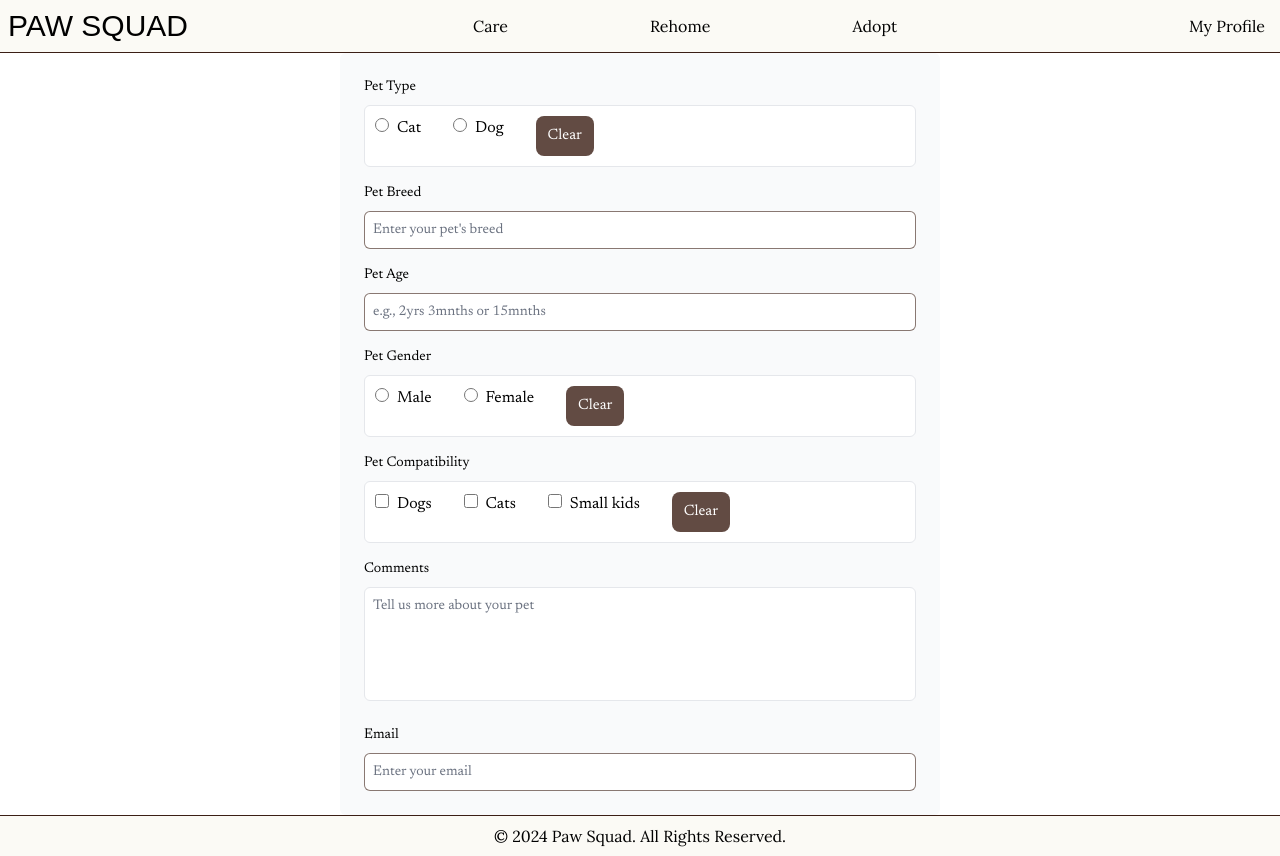
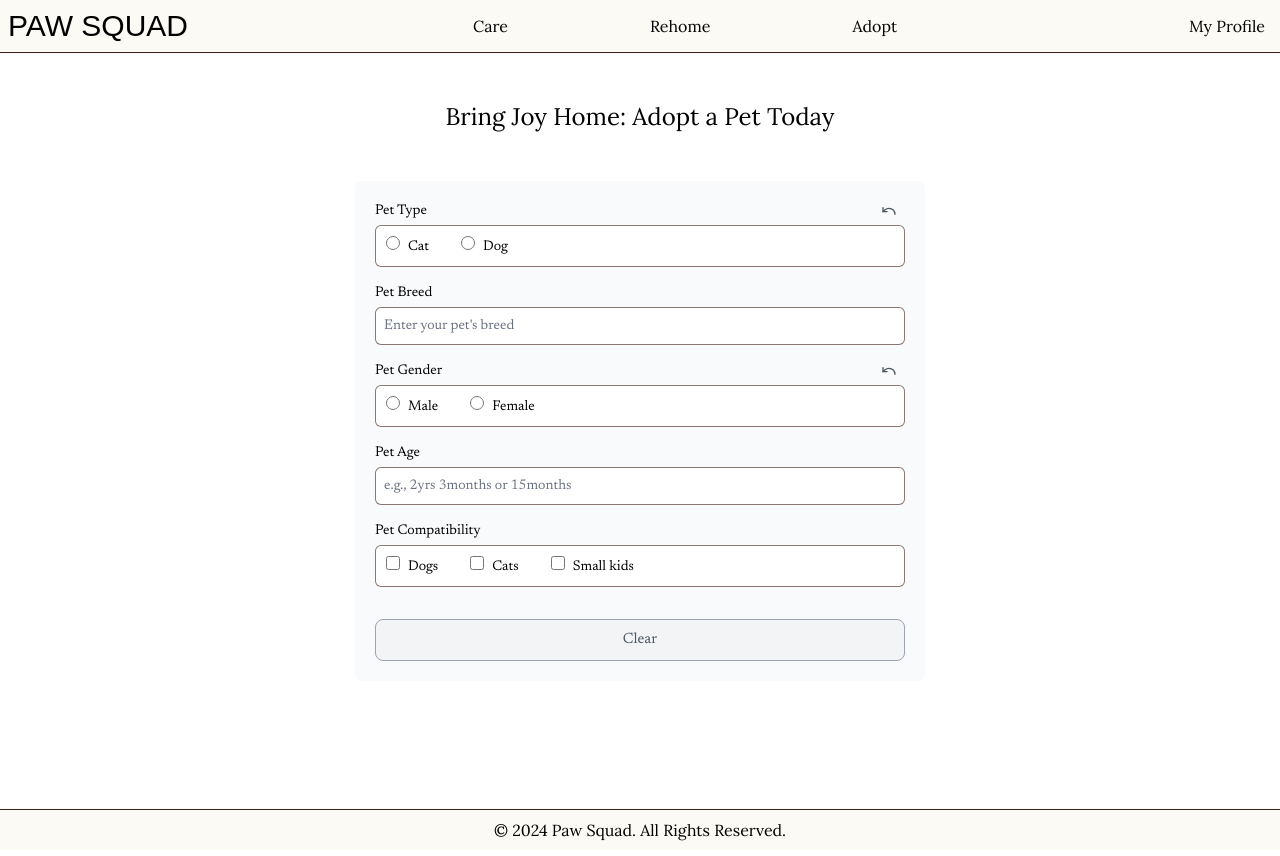
Before and after one commit to barbaraeguche/pawsitive, a Next.js app: page /adopt in a window 1280 px wide. Built offline with nearby package versions, Linux system fonts and the light colour scheme; a web font is replaced by a local one.

Commit message:
almost done with the ui for the everything minus account page, 4:45am chrsitmas morning

```diff
--- a/src/ui/adopt/adopt-form.tsx
+++ b/src/ui/adopt/adopt-form.tsx
@@ -1,30 +1,33 @@
 'use client'; // once submitted, cannot be changed
 
+import Headings from '@/components/headings';
+import ClearButton from '@/ui/adopt/clear-button';
 
 import Input from '@/ui/input';
-import ClearButton from '@/ui/adopt/clear-button';
+import Button from '@/ui/button';
 
 export default function Form() {
 	return (
+		<div className="mx-auto max-w-[600px] !mt-12 !mb-32 space-y-12">
+			<Headings title="Bring Joy Home: Adopt a Pet Today" />
 			<form>
-			<div className="rounded-md bg-gray-50 p-4 md:p-6 mx-auto w-[95%] max-w-[600px] space-y-4">
+				<div className="rounded-lg bg-gray-50 p-3 md:p-5 w-[95%] mx-auto space-y-4">
 					{/* pet type */}
 					<fieldset>
-					<legend className="mb-2 block text-sm font-medium">
-						Pet Type
-					</legend>
-					<div className="flex gap-x-8 rounded-md border border-gray-200 bg-white p-2.5">
+						<div className="mt-0 flex justify-between">
+							<legend className="mb-1 block text-sm">Pet Type</legend>
+							<ClearButton selector="input[name='type']" />
+						</div>
+						<div className="flex gap-x-8 rounded-md border border-brown-80 bg-white px-2.5 py-2">
 							{/* cat */}
 							<div>
 								<input id="cat"
 								       name="type"
 								       type="radio"
 								       value="cat"
-							       className="size-3.5 cursor-pointer border-gray-300 bg-gray-100 focus-visible:ring-2 accent-blue-700"
+								       className="size-3.5 cursor-pointer accent-celeste"
 								/>
-							<label htmlFor="cat" className="ml-2 cursor-pointer">
-								Cat
-							</label>
+								<label htmlFor="cat" className="text-sm ml-2 cursor-pointer">Cat</label>
 							</div>
 
 							{/* dog */}
@@ -33,60 +36,38 @@ export default function Form() {
 								       name="type"
 								       type="radio"
 								       value="dog"
-							       className="size-3.5 cursor-pointer border-gray-300 bg-gray-100 focus-visible:ring-2 accent-blue-700"
+								       className="size-3.5 cursor-pointer accent-celeste"
 								/>
-							<label htmlFor="dog" className="ml-2 cursor-pointer">
-								Dog
-							</label>
+								<label htmlFor="dog" className="text-sm ml-2 cursor-pointer">Dog</label>
 							</div>
-
-						<ClearButton selector="input[name='type']" />
 						</div>
 					</fieldset>
 
 					{/* pet breed */}
 					<div>
-					<label htmlFor="breed"
-					       className="mb-2 block text-sm font-medium"
-					>
-						Pet Breed
-					</label>
+						<label htmlFor="breed" className="mb-1 block text-sm">Pet Breed</label>
 						<Input id="breed"
 						       name="breed"
 						       placeholder="Enter your pet's breed"
 						/>
 					</div>
 
-				{/* pet age - consider two inputs, one for year, the other for months */}
-				<div>
-					<label htmlFor="age"
-					       className="mb-2 block text-sm font-medium"
-					>
-						Pet Age
-					</label>
-					<Input id="age"
-					       name="age"
-					       placeholder="e.g., 2yrs 3mnths or 15mnths"
-					/>
-				</div>
-
 					{/* pet gender */}
 					<fieldset>
-					<legend className="mb-2 block text-sm font-medium">
-						Pet Gender
-					</legend>
-					<div className="flex gap-x-8 rounded-md border border-gray-200 bg-white p-2.5">
+						<div className="!mt-0 flex justify-between">
+							<legend className="mb-1 block text-sm">Pet Gender</legend>
+							<ClearButton selector="input[name='gender']" />
+						</div>
+						<div className="flex gap-x-8 rounded-md border border-brown-80 bg-white px-2.5 py-2">
 							{/* male */}
 							<div>
 								<input id="male"
 								       name="gender"
 								       type="radio"
 								       value="male"
-							       className="size-3.5 cursor-pointer border-gray-300 bg-gray-100 focus-visible:ring-2 accent-blue-700"
+								       className="size-3.5 cursor-pointer accent-celeste"
 								/>
-							<label htmlFor="male" className="ml-2 cursor-pointer">
-								Male
-							</label>
+								<label htmlFor="male" className="text-sm ml-2 cursor-pointer">Male</label>
 							</div>
 
 							{/* female */}
@@ -95,34 +76,35 @@ export default function Form() {
 								       name="gender"
 								       type="radio"
 								       value="female"
-							       className="size-3.5 cursor-pointer border-gray-300 bg-gray-100 focus-visible:ring-2 accent-blue-700"
+								       className="size-3.5 cursor-pointer accent-celeste"
 								/>
-							<label htmlFor="female" className="ml-2 cursor-pointer">
-								Female
-							</label>
+								<label htmlFor="female" className="text-sm ml-2 cursor-pointer">Female</label>
 							</div>
-
-						<ClearButton selector="input[name='gender']" />
 						</div>
 					</fieldset>
 
+					{/* pet age */}
+					<div>
+						<label htmlFor="age" className="mb-1 block text-sm">Pet Age</label>
+						<Input id="age"
+						       name="age"
+						       placeholder="e.g., 2yrs 3months or 15months"
+						/>
+					</div>
+
 					{/* pet compatibility */}
 					<fieldset>
-					<legend className="mb-2 block text-sm font-medium">
-						Pet Compatibility
-					</legend>
-					<div className="grid grid-cols-2 md:flex md:gap-x-8 rounded-md border border-gray-200 bg-white p-2.5">
+						<legend className="mb-1 block text-sm">Pet Compatibility</legend>
+						<div className="grid grid-cols-2 sm:flex sm:gap-x-8 rounded-md border border-brown-80 bg-white px-2.5 py-2">
 							{/* dogs */}
 							<div>
 								<input id="dogs"
 								       name="compatibility"
 								       type="checkbox"
 								       value="dogs"
-							       className="size-3.5 cursor-pointer border-gray-300 bg-gray-100 focus-visible:ring-2 accent-blue-700"
+								       className="size-3.5 cursor-pointer accent-celeste"
 								/>
-							<label htmlFor="dogs" className="ml-2 cursor-pointer">
-								Dogs
-							</label>
+								<label htmlFor="dogs" className="text-sm ml-2 cursor-pointer">Dogs</label>
 							</div>
 
 							{/* cats */}
@@ -131,11 +113,9 @@ export default function Form() {
 								       name="compatibility"
 								       type="checkbox"
 								       value="cats"
-							       className="size-3.5 cursor-pointer border-gray-300 bg-gray-100 focus-visible:ring-2 accent-blue-700"
+								       className="size-3.5 cursor-pointer accent-celeste"
 								/>
-							<label htmlFor="cats" className="ml-2 cursor-pointer">
-								Cats
-							</label>
+								<label htmlFor="cats" className="text-sm ml-2 cursor-pointer">Cats</label>
 							</div>
 
 							{/* small kids */}
@@ -144,46 +124,22 @@ export default function Form() {
 								       name="compatibility"
 								       type="checkbox"
 								       value="small kids"
-							       className="size-3.5 cursor-pointer border-gray-300 bg-gray-100 focus-visible:ring-2 accent-blue-700"
+								       className="size-3.5 cursor-pointer accent-celeste"
 								/>
-							<label htmlFor="small kids" className="ml-2 cursor-pointer">
-								Small kids
-							</label>
+								<label htmlFor="small kids" className="text-sm ml-2 cursor-pointer">Small kids</label>
 							</div>
-
-						<ClearButton selector="input[name='compatibility']" />
 						</div>
 					</fieldset>
 
-				{/* comments on pet */}
-				<div>
-					<label htmlFor="comments"
-					       className="mb-2 block text-sm font-medium"
+					{/* buttons */}
+					<Button type="reset"
+					        intent="refresh"
+					        className="w-full !mt-8"
 					>
-						Comments
-					</label>
-					<textarea id="comments"
-					          name="comments"
-					          rows={4} cols={30} maxLength={200}
-					          placeholder="Tell us more about your pet"
-					          className="resize-none w-full rounded-md p-2 border border-gray-200 placeholder:text-sm placeholder:text-gray-500 focus:placeholder:text-gray-400 focus-visible:outline focus-visible:outline-2 focus-visible:outline-green-600 transition-colors"
-					/>
-				</div>
-
-				{/* pet rehomer - might get this information from the authentication */}
-				<div>
-					<label htmlFor="rehomer"
-					       className="mb-2 block text-sm font-medium"
-					>
-						Email
-					</label>
-					<Input id="rehomer"
-					       name="rehomer"
-					       type="email"
-					       placeholder="Enter your email"
-					/>
-				</div>
+						Clear
+					</Button>
 				</div>
 			</form>
+		</div>
 	);
 }
--- a/src/ui/adopt/clear-button.tsx
+++ b/src/ui/adopt/clear-button.tsx
@@ -1,11 +1,13 @@
+import { Undo } from 'lucide-react';
 import Button from '@/ui/button';
 
 export default function ClearButton({ selector }: {
 	selector: string;
 }) {
 	return (
-		<Button intent="primary"
+		<Button intent="refresh"
 		        type="button"
+		        className="p-2 border-0 bg-transparent text-gray-600"
 		        onClick={() => {
 			        const radioButtons = document.querySelectorAll(selector) as NodeListOf<HTMLInputElement>;
 			        radioButtons.forEach((radio) => {
@@ -15,7 +17,7 @@ export default function ClearButton({ selector }: {
 			        });
 		        }}
 		>
-			Clear
+			<Undo className="size-4" />
 		</Button>
 	);
 }
--- a/src/ui/button.tsx
+++ b/src/ui/button.tsx
@@ -8,8 +8,8 @@ const buttonVariants = cva(
 			intent: {
 				primary: "bg-brown hover:bg-brown-80 active:bg-brown-100",
 				danger: "bg-red-500 hover:bg-red-600 active:bg-red-700",
-				dangerGhost: "border border-red-600 bg-white text-red-600 hover:bg-red-100 active:bg-red-200",
-				refresh: "bg-meadow hover:bg-meadow-80 active:bg-meadow-100"
+				// dangerGhost: "border border-red-600 bg-white text-red-600 hover:bg-red-100 active:bg-red-200",
+				refresh: "text-gray-600 bg-gray-100 hover:bg-gray-200 active:bg-gray-300 border border-gray-400"
 			}
 		},
 		defaultVariants: {
--- a/src/ui/rehome/rehome-form.tsx
+++ b/src/ui/rehome/rehome-form.tsx
@@ -143,14 +143,14 @@ export default function Form() {
 						</div>
 					</div>
 
-					{/* comments on pet */}
+					{/* pet comments */}
 					<div>
 						<label htmlFor="comments" className="mb-1 block text-sm">Comments</label>
 						<textarea id="comments"
 						          name="comments"
 						          rows={4} cols={30} maxLength={200}
 						          placeholder="Tell us more about your pet, max 200 words"
-						          className="resize-none w-full rounded-md p-2 border border-brown-80 text-sm placeholder:text-gray-500 focus:placeholder:text-gray-400 focus-visible:outline focus-visible:outline-1 focus-visible:outline-offset-2 focus-visible:outline-brown transition-colors"
+						          className="align-top resize-none w-full rounded-md p-2 border border-brown-80 text-sm placeholder:text-gray-500 focus:placeholder:text-gray-400 focus-visible:outline focus-visible:outline-1 focus-visible:outline-offset-2 focus-visible:outline-brown transition-colors"
 						/>
 					</div>
 
@@ -166,8 +166,11 @@ export default function Form() {
 
 					{/* buttons */}
 					<div className="!mt-8 flex gap-x-3">
-						<Button type="reset" intent="dangerGhost" className="w-1/3">
-							Cancel
+						<Button type="reset"
+						        intent="refresh"
+						        className="w-1/3"
+						>
+							Clear
 						</Button>
 
 						<Button className="w-2/3">
--- a/tailwind.config.ts
+++ b/tailwind.config.ts
@@ -23,11 +23,11 @@ export default {
 				  DEFAULT: 'rgba(59,31,21,0.8)',
 				  80: 'rgba(59,31,21,0.6)'
 			  },
-			  meadow: { // for refresh buttons
-				  100: '#62b562',
-				  DEFAULT: '#90e090',
-				  80: '#d4f8d4',
-			  },
+			  // meadow: { // for refresh buttons
+				//   100: '#62b562',
+				//   DEFAULT: '#90e090',
+				//   80: '#d4f8d4',
+			  // },
 			  celeste: { // for input accents
 				  DEFAULT: '#accbee'
 			  }
```
Lines whose indentation alone changed are shown as unchanged.
